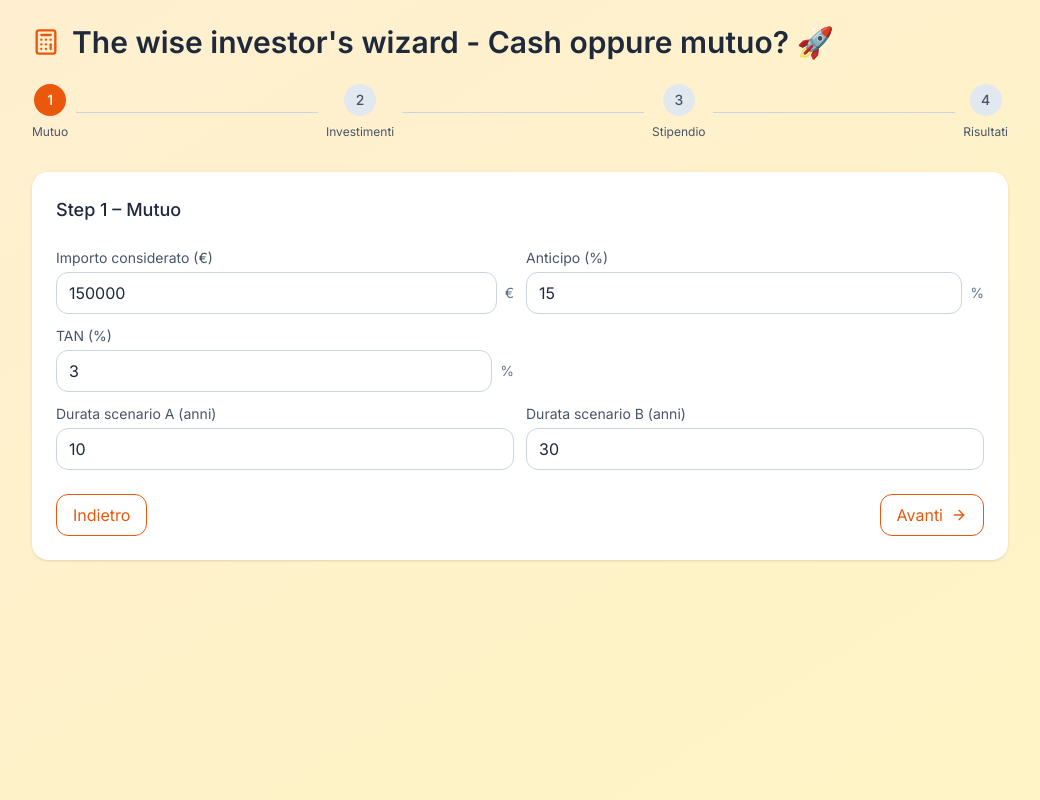
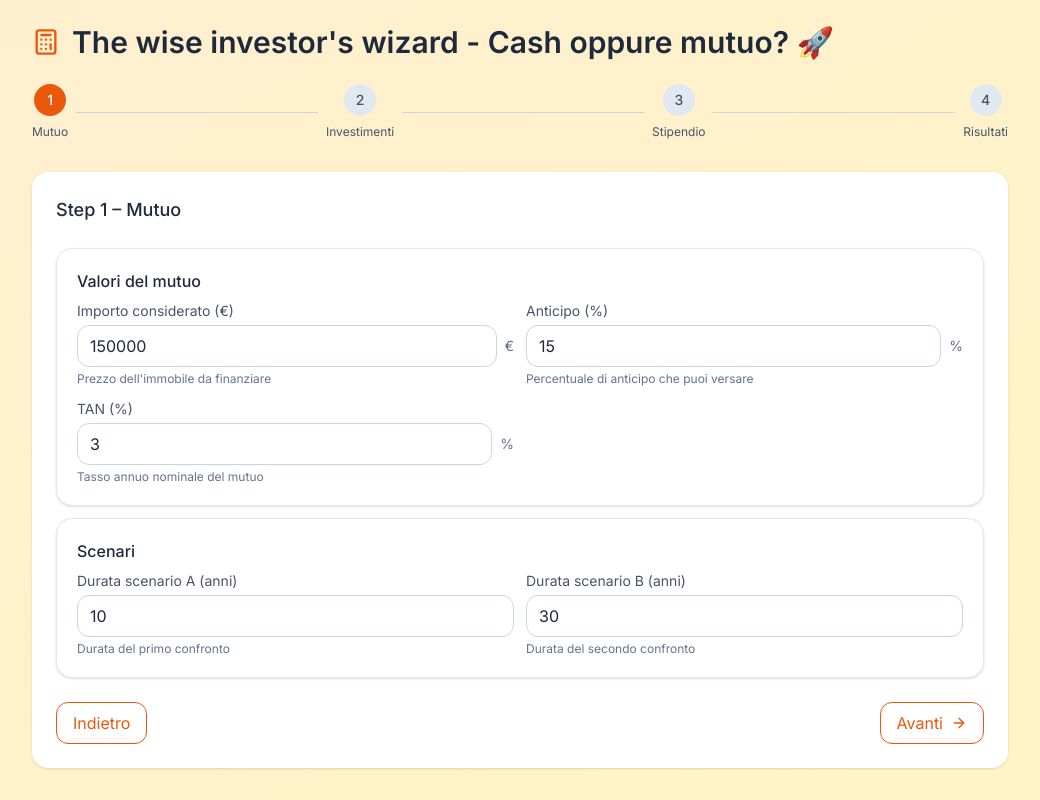
Before and after one commit to mattiamoretta/buy-or-loan, a React (Vite) app: page / in a window 1280 px wide. Both pictures are taken after a click on the button "Prova ora". Shown: the whole page, without its empty margins (120-1160 px from the left). Built offline with nearby package versions, Linux system fonts and the light colour scheme.

Commit message:
feat: add investment validation and field descriptions

```diff
--- a/src/App.jsx
+++ b/src/App.jsx
@@ -79,24 +79,28 @@ function payOffTime({ price, downPct, tan, years, grossReturn, taxRate, initialC
 // -------------------- UI helpers --------------------
 function Card({ children }){ return <motion.div layout className="bg-white rounded-2xl shadow p-5 border border-slate-200">{children}</motion.div>; }
 function Grid({ children }){ return <div className="grid grid-cols-1 sm:grid-cols-2 lg:grid-cols-2 gap-3">{children}</div>; }
-function Field({ label, value, onChange, min, max, step, prefix, suffix }){
+function Field({ label, value, onChange, min, max, step, prefix, suffix, description }){
   return (
     <div className="flex flex-col gap-1">
       <label className="text-sm text-slate-600">{label}</label>
       <div className="flex items-center gap-2">
         {prefix && <span className="text-slate-500 text-sm">{prefix}</span>}
-        <input type="number" className="w-full rounded-xl border border-slate-300 px-3 py-2 focus:outline-none focus:ring-2 focus:ring-orange-300" value={value} onChange={(e)=>onChange(parseFloat(e.target.value||"0"))} min={min} max={max} step={step} />
+        <input type="number" inputMode="decimal" className="w-full rounded-xl border border-slate-300 px-3 py-2 focus:outline-none focus:ring-2 focus:ring-orange-300" value={value} onChange={(e)=>onChange(parseFloat(e.target.value||"0"))} min={min} max={max} step={step} />
         {suffix && <span className="text-slate-500 text-sm">{suffix}</span>}
       </div>
+      {description && <span className="text-xs text-slate-500">{description}</span>}
     </div>
   );
 }
-function Checkbox({ label, checked, onChange }){
+function Checkbox({ label, checked, onChange, description }){
   return (
+    <div className="flex flex-col gap-1">
       <label className="flex items-center gap-2 text-sm text-slate-600">
         <input type="checkbox" className="rounded" checked={checked} onChange={(e)=>onChange(e.target.checked)} />
         {label}
       </label>
+      {description && <span className="text-xs text-slate-500 ml-6">{description}</span>}
+    </div>
   );
 }
 function KPICard({ title, value, subtitle }){
@@ -202,6 +206,7 @@ export default function App(){
   // Contributi
   const [monthlyExtra, setMonthlyExtra] = useState(0);
   const [reinvest, setReinvest] = useState(true);
+  const [investError, setInvestError] = useState("");
 
   // Stipendio
   const [salary, setSalary] = useState(30000);
@@ -247,6 +252,15 @@ export default function App(){
 
   const titleColor = step >= 4 ? "text-white" : "text-slate-800";
 
+  const handleStep2Next = () => {
+    if(initialCapital <= 0 && monthlyExtra <= 0){
+      setInvestError("Inserisci almeno un capitale iniziale o un contributo mensile");
+      return;
+    }
+    setInvestError("");
+    setStep(3);
+  };
+
   return (
     <div className={`min-h-screen bg-gradient-to-br ${backgrounds[step]} animate-gradient text-slate-800`}>
       <div className="max-w-5xl mx-auto p-6">
@@ -282,15 +296,21 @@ export default function App(){
             <motion.div key="s1" initial={{opacity:0,x:50}} animate={{opacity:1,x:0}} exit={{opacity:0,x:-50}} transition={{duration:0.4}} className="bg-white p-6 rounded-2xl shadow space-y-6">
               <h2 className="text-lg font-medium">Step 1 – Mutuo</h2>
               <div className="space-y-3">
+                <Card>
+                  <h3 className="text-md font-medium mb-2">Valori del mutuo</h3>
                   <Grid>
-                <Field label="Importo considerato (€)" value={price} onChange={setPrice} min={50000} max={2000000} step={1000} suffix="€" />
-                <Field label="Anticipo (%)" value={downPct*100} onChange={(v)=>setDownPct(v/100)} min={0} max={90} step={1} suffix="%" />
-                <Field label="TAN (%)" value={tan*100} onChange={(v)=>setTan(v/100)} min={0} max={10} step={0.1} suffix="%" />
+                    <Field label="Importo considerato (€)" description="Prezzo dell'immobile da finanziare" value={price} onChange={setPrice} min={50000} max={2000000} step={1000} suffix="€" />
+                    <Field label="Anticipo (%)" description="Percentuale di anticipo che puoi versare" value={downPct*100} onChange={(v)=>setDownPct(v/100)} min={0} max={90} step={1} suffix="%" />
+                    <Field label="TAN (%)" description="Tasso annuo nominale del mutuo" value={tan*100} onChange={(v)=>setTan(v/100)} min={0} max={10} step={0.1} suffix="%" />
                   </Grid>
+                </Card>
+                <Card>
+                  <h3 className="text-md font-medium mb-2">Scenari</h3>
                   <Grid>
-                    <Field label="Durata scenario A (anni)" value={yearsA} onChange={setYearsA} min={1} max={40} step={1}/>
-                    <Field label="Durata scenario B (anni)" value={yearsB} onChange={setYearsB} min={1} max={40} step={1}/>
+                    <Field label="Durata scenario A (anni)" description="Durata del primo confronto" value={yearsA} onChange={setYearsA} min={1} max={40} step={1}/>
+                    <Field label="Durata scenario B (anni)" description="Durata del secondo confronto" value={yearsB} onChange={setYearsB} min={1} max={40} step={1}/>
                   </Grid>
+                </Card>
               </div>
               <div className="flex justify-between">
                 <button onClick={()=>setStep(0)} className="px-4 py-2 rounded-xl border border-orange-600 text-orange-600 bg-white">Indietro</button>
@@ -303,17 +323,30 @@ export default function App(){
             <motion.div key="s2" initial={{opacity:0,x:50}} animate={{opacity:1,x:0}} exit={{opacity:0,x:-50}} transition={{duration:0.4}} className="bg-white p-6 rounded-2xl shadow space-y-6">
                 <h2 className="text-lg font-medium">Step 2 – Investimenti</h2>
                 <div className="space-y-3">
-                  <Field label="Rendimento lordo (%)" value={gross*100} onChange={(v)=>setGross(v/100)} min={0} max={20} step={0.1} suffix="%" />
-                  <Field label="Tasse rendimenti (%)" value={tax*100} onChange={(v)=>setTax(v/100)} min={0} max={43} step={1} suffix="%" />
-                  <Field label="Soglia guadagno minimo (in % rispetto al prezzo della casa, 0=disattiva)" value={minGainPct*100} onChange={(v)=>setMinGainPct(v/100)} min={0} max={100} step={1} suffix="%" />
-                  <Field label="Capitale iniziale (€)" value={initialCapital} onChange={setInitialCapital} min={0} max={5000000} step={1000} suffix="€" />
-                  <Field label="Contributo mensile (€)" value={monthlyExtra} onChange={setMonthlyExtra} min={0} max={50000} step={50} suffix="€" />
-                  <Checkbox label="Reinvesti mensilmente" checked={reinvest} onChange={setReinvest} />
-
+                  <Card>
+                    <h3 className="text-md font-medium mb-2">Rendimento</h3>
+                    <Grid>
+                      <Field label="Rendimento lordo (%)" description="Rendimento annuo lordo previsto" value={gross*100} onChange={(v)=>setGross(v/100)} min={0} max={20} step={0.1} suffix="%" />
+                      <Field label="Tasse rendimenti (%)" description="Aliquota fiscale sui profitti" value={tax*100} onChange={(v)=>setTax(v/100)} min={0} max={43} step={1} suffix="%" />
+                    </Grid>
+                  </Card>
+                  <Card>
+                    <h3 className="text-md font-medium mb-2">Obiettivo</h3>
+                    <Field label="Soglia guadagno minimo (in % rispetto al prezzo della casa, 0=disattiva)" description="Percentuale minima di guadagno desiderata" value={minGainPct*100} onChange={(v)=>setMinGainPct(v/100)} min={0} max={100} step={1} suffix="%" />
+                  </Card>
+                  <Card>
+                    <h3 className="text-md font-medium mb-2">Piano di investimento</h3>
+                    <Grid>
+                      <Field label="Capitale iniziale (€)" description="Somma che investi subito" value={initialCapital} onChange={setInitialCapital} min={0} max={5000000} step={1000} suffix="€" />
+                      <Field label="Contributo mensile (€)" description="Versamento aggiuntivo ogni mese" value={monthlyExtra} onChange={setMonthlyExtra} min={0} max={50000} step={50} suffix="€" />
+                    </Grid>
+                    <Checkbox label="Reinvesti mensilmente" description="Riutilizza gli interessi maturati" checked={reinvest} onChange={setReinvest} />
+                    {investError && <p className="text-sm text-red-600 mt-2">{investError}</p>}
+                  </Card>
                 </div>
                 <div className="flex justify-between">
                 <button onClick={()=>setStep(1)} className="px-4 py-2 rounded-xl border border-orange-600 text-orange-600 bg-white">Indietro</button>
-                <button onClick={()=>setStep(3)} className="px-4 py-2 bg-white text-orange-600 border border-orange-600 rounded-xl inline-flex items-center gap-2">Avanti <ArrowRight className="w-4 h-4"/></button>
+                <button onClick={handleStep2Next} className="px-4 py-2 bg-white text-orange-600 border border-orange-600 rounded-xl inline-flex items-center gap-2">Avanti <ArrowRight className="w-4 h-4"/></button>
               </div>
             </motion.div>
           )}
@@ -322,8 +355,8 @@ export default function App(){
             <motion.div key="s3" initial={{opacity:0,x:50}} animate={{opacity:1,x:0}} exit={{opacity:0,x:-50}} transition={{duration:0.4}} className="bg-white p-6 rounded-2xl shadow space-y-6">
               <h2 className="text-lg font-medium">Step 3 – Dati utili all'analisi</h2>
               <div className="space-y-3">
-                <Field label="Stipendio netto annuale" value={salary} onChange={setSalary} min={0} max={1000000} step={1000} suffix="€" />
-                <Field label="Inflazione (%)" value={infl*100} onChange={(v)=>setInfl(v/100)} min={0} max={10} step={0.1} suffix="%" />
+                <Field label="Stipendio netto annuale" description="Quanto guadagni in un anno" value={salary} onChange={setSalary} min={0} max={1000000} step={1000} suffix="€" />
+                <Field label="Inflazione (%)" description="Inflazione prevista" value={infl*100} onChange={(v)=>setInfl(v/100)} min={0} max={10} step={0.1} suffix="%" />
 
               </div>
               <div className="flex justify-between">
```
Lines whose indentation alone changed are shown as unchanged.
